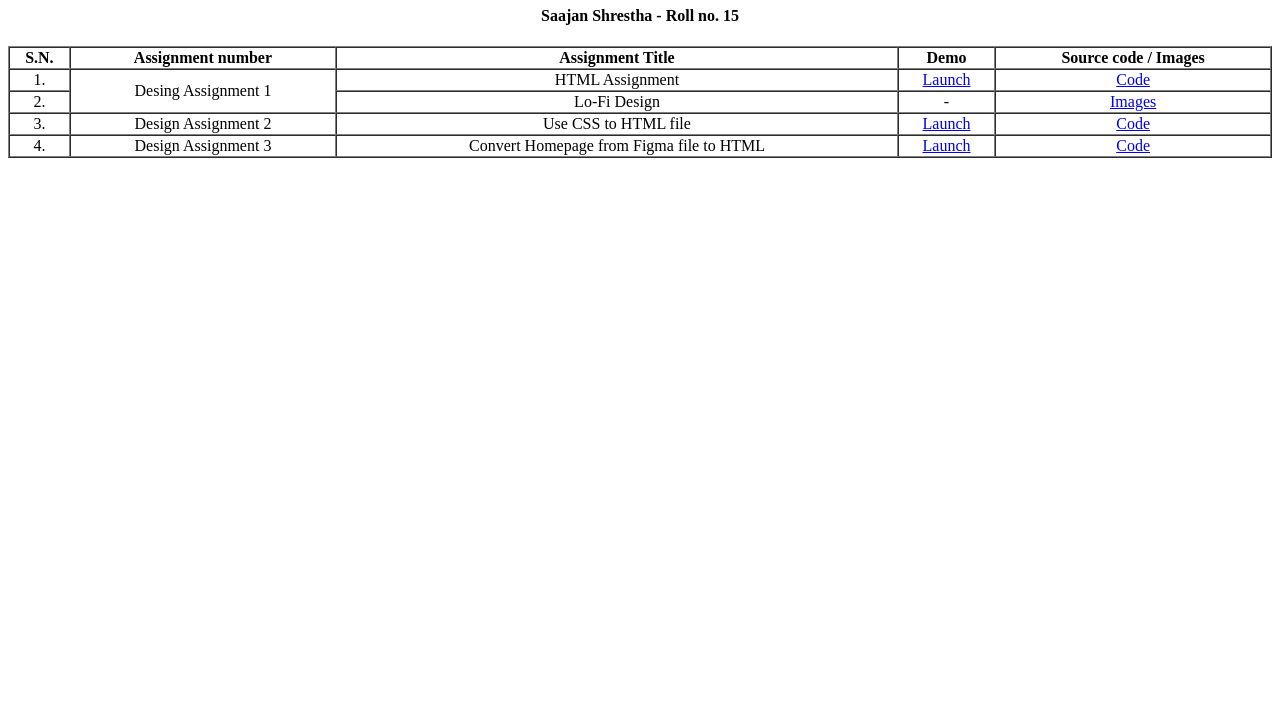
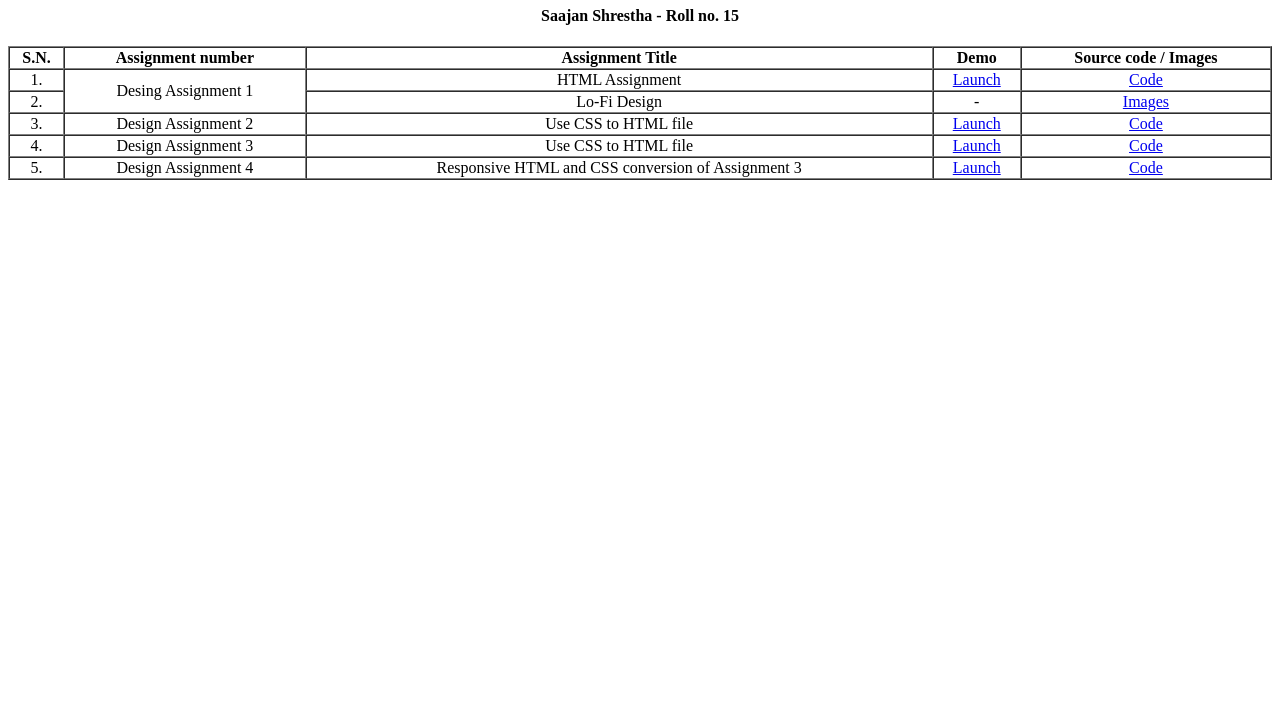
Before and after one commit to crazieeKinG/Leapfrog, a plain HTML site: page index.html in a window 1280 px wide. Shown: the part 73-800 px from the top of the page. Drawn offline with Linux system fonts and the light colour scheme.

Commit message:
Update Assignment 4

```diff
--- a/index.html
+++ b/index.html
@@ -48,9 +48,17 @@
             <tr>
                 <td>4.</td>
                 <td>Design Assignment 3</td>
-                <td>Convert Homepage from Figma file to HTML</td>
+                <td>Use CSS to HTML file</td>
                 <td><a href="./Assignments/Convert Homepage from Figma file to HTML/index.html">Launch</a></td>
                 <td><a href="https://github.com/crazieeKinG/Leapfrog/tree/master/Assignments/Convert%20Homepage%20from%20Figma%20file%20to%20HTML">Code</a>
+                </td>
+            </tr>
+            <tr>
+                <td>5.</td>
+                <td>Design Assignment 4</td>
+                <td>Responsive HTML and CSS conversion of Assignment 3</td>
+                <td><a href="./Assignments/./Responsive HTML and CSS conversion/index.html">Launch</a></td>
+                <td><a href="https://github.com/crazieeKinG/Leapfrog/tree/master/Assignments/Responsive%20HTML%20and%20CSS%20conversion">Code</a>
                 </td>
             </tr>
         </tbody>
```
